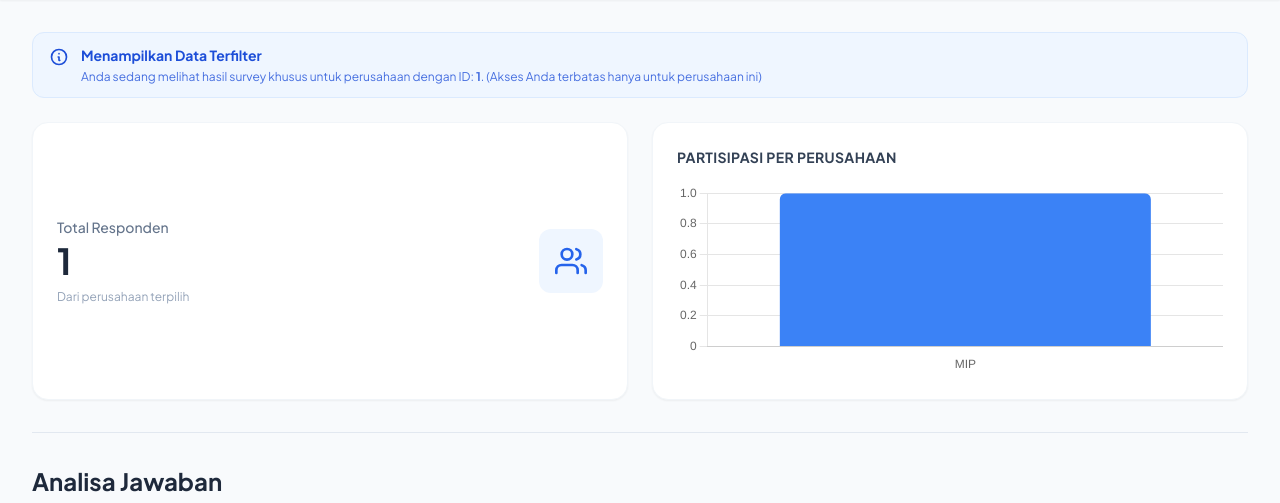
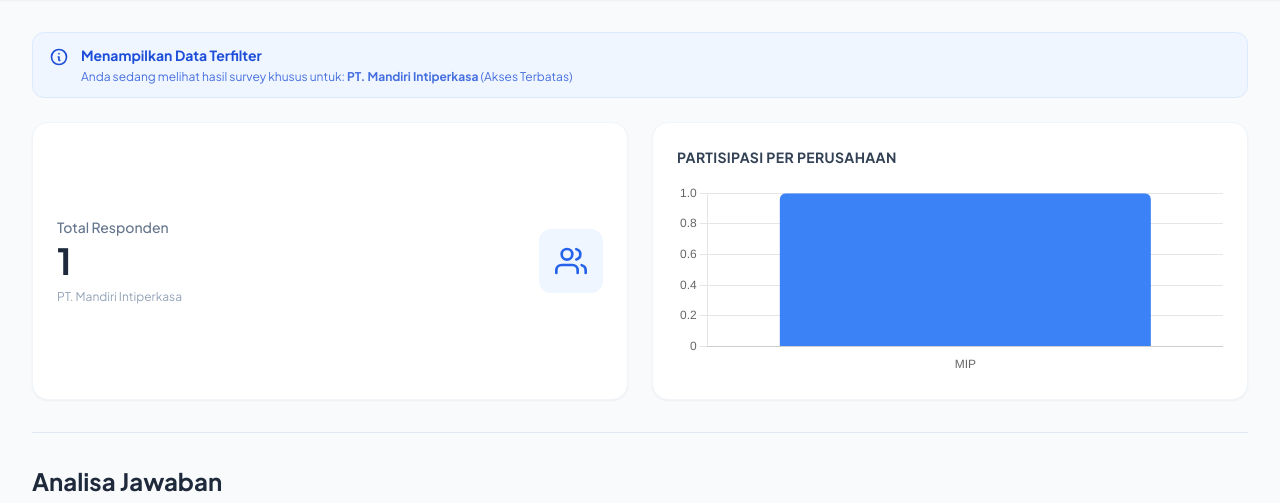
Before and after one commit to kareem6417/dev-survey, a PHP site: page /dashboard.php in a window 1280 px wide. Shown: the part 65-568 px from the top of the page. Run offline with PHP 8.4, Linux system fonts and the light colour scheme; the visitor is signed in with stand-in values (Sample User, id 1); data comes from the database, SQL or seed files in the repository; tables that the repository leaves empty hold one stand-in row (values such as "Sample post"); some libraries are stand-ins or nearby versions.

Commit message:
Update dashboard.php

```diff
--- a/dashboard.php
+++ b/dashboard.php
@@ -14,20 +14,16 @@ $adminName = $_SESSION['admin_name'] ?? 'Admin';
 $adminScope = $_SESSION['admin_scope'] ?? 0; // 'ALL' atau ID Company (3, 5, dll)
 
 // 3. Logika Filter Query
-// Jika Super Admin, cek apakah dia sedang memilih filter dari dropdown?
 $currentFilter = $adminScope;
 if ($adminScope === 'ALL' && isset($_GET['filter_company']) && $_GET['filter_company'] !== 'ALL') {
-    $currentFilter = $_GET['filter_company']; // Super admin sedang memfilter view
+    $currentFilter = $_GET['filter_company'];
 }
 
 // Persiapkan potongan SQL WHERE
-// Query default (tanpa filter)
 $whereClause = "";
 $params = [];
 
-// Jika bukan 'ALL', tambahkan filter by company_id
 if ($currentFilter !== 'ALL') {
-    // Kita filter berdasarkan tabel respondents
     $whereClause = " WHERE company_id = ? ";
     $params = [$currentFilter];
 }
@@ -43,51 +39,49 @@ $stmt->execute($params);
 $totalRespondents = $stmt->fetchColumn();
 
 // B. Chart Statistik Perusahaan
-// Jika user adalah Admin PT (bukan ALL), chart ini hanya menampilkan 1 bar saja (PT dia sendiri)
 $sqlStats = "SELECT company_id, COUNT(*) as count FROM respondents " . $whereClause . " GROUP BY company_id";
 $stmtStats = $pdo->prepare($sqlStats);
 $stmtStats->execute($params);
 $companyStatsRaw = $stmtStats->fetchAll(PDO::FETCH_KEY_PAIR);
 
-// Ambil Nama Perusahaan
+// Ambil Daftar Perusahaan
 $companies = $pdo->query("SELECT id, name, code FROM companies")->fetchAll(PDO::FETCH_ASSOC);
+
+// --- [BARU] Buat Mapping ID ke Nama PT untuk Banner ---
+$companyNamesMap = [];
+foreach ($companies as $c) {
+    // Kita simpan: ID => Nama PT (contoh: 3 => 'PT. Maritim Prima Mandiri')
+    $companyNamesMap[$c['id']] = $c['name'];
+}
+
+// Siapkan Data Chart
 $companyLabels = [];
 $companyData = [];
 $companyColors = ['#3b82f6', '#8b5cf6', '#ec4899', '#f43f5e', '#f97316', '#eab308', '#22c55e'];
 
 foreach ($companies as $comp) {
-    // Logika Tampilan Chart:
-    // Tampilkan label perusahaan JIKA:
-    // 1. User adalah Super Admin (melihat semua)
-    // 2. ATAU User adalah Admin PT tersebut
     if ($currentFilter === 'ALL' || $currentFilter == $comp['id']) {
         $companyLabels[] = $comp['code'] ?: $comp['name'];
         $companyData[] = $companyStatsRaw[$comp['id']] ?? 0;
     }
 }
 
-// C. Data Jawaban (Detail Chart per Pertanyaan)
-// Query questions tetap sama (ambil semua pertanyaan)
+// C. Data Jawaban
 $questions = $pdo->query("SELECT * FROM questions ORDER BY id ASC")->fetchAll(PDO::FETCH_ASSOC);
 
-// Fungsi Helper untuk hitung jawaban dengan Filter Company
 function getAnswerStats($pdo, $question_id, $filterCompanyId) {
-    // Kita harus JOIN ke tabel respondents untuk tahu company_id nya
     $sql = "SELECT a.answer_value, COUNT(*) as count
             FROM answers a
             JOIN respondents r ON a.respondent_id = r.id
             WHERE a.question_id = ?";
-
     $queryParams = [$question_id];
 
-    // Tambahkan filter jika ada
     if ($filterCompanyId !== 'ALL') {
         $sql .= " AND r.company_id = ?";
         $queryParams[] = $filterCompanyId;
     }
 
     $sql .= " GROUP BY a.answer_value";
-
     $stmt = $pdo->prepare($sql);
     $stmt->execute($queryParams);
     return $stmt->fetchAll(PDO::FETCH_KEY_PAIR);
@@ -164,8 +158,11 @@ function getAnswerStats($pdo, $question_id, $filterCompanyId) {
                 <div>
                     <p class="font-bold text-sm">Menampilkan Data Terfilter</p>
                     <p class="text-xs mt-1 opacity-80">
-                        Anda sedang melihat hasil survey khusus untuk perusahaan dengan ID: <strong><?= $currentFilter ?></strong>.
-                        <?php if($adminScope !== 'ALL') echo "(Akses Anda terbatas hanya untuk perusahaan ini)"; ?>
+                        Anda sedang melihat hasil survey khusus untuk:
+                        <strong>
+                            <?= isset($companyNamesMap[$currentFilter]) ? htmlspecialchars($companyNamesMap[$currentFilter]) : $currentFilter ?>
+                        </strong>
+                        <?php if($adminScope !== 'ALL') echo "(Akses Terbatas)"; ?>
                     </p>
                 </div>
             </div>
@@ -177,7 +174,7 @@ function getAnswerStats($pdo, $question_id, $filterCompanyId) {
                     <p class="text-sm font-medium text-slate-500 mb-1">Total Responden</p>
                     <h2 class="text-4xl font-bold text-slate-800"><?php echo number_format($totalRespondents); ?></h2>
                     <p class="text-xs text-slate-400 mt-2">
-                        <?= ($currentFilter === 'ALL') ? 'Dari semua perusahaan' : 'Dari perusahaan terpilih' ?>
+                        <?= ($currentFilter === 'ALL') ? 'Semua Perusahaan' : (isset($companyNamesMap[$currentFilter]) ? $companyNamesMap[$currentFilter] : 'Perusahaan Terpilih') ?>
                     </p>
                 </div>
                 <div class="bg-blue-50 p-4 rounded-xl text-blue-600">
@@ -201,9 +198,7 @@ function getAnswerStats($pdo, $question_id, $filterCompanyId) {
 
         <div class="grid grid-cols-1 md:grid-cols-2 lg:grid-cols-3 gap-6">
             <?php foreach ($questions as $q):
-                // PANGGIL FUNGSI STATS DENGAN FILTER
                 $stats = getAnswerStats($pdo, $q['id'], $currentFilter);
-
                 $chartId = "chart_" . $q['id'];
                 $labels = array_keys($stats);
                 $values = array_values($stats);
```
